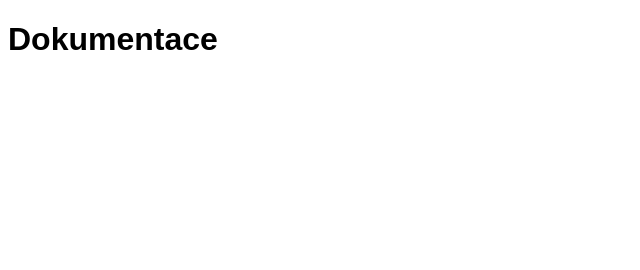
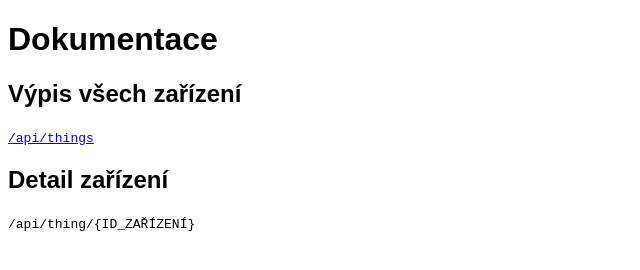
Before and after one commit to Czechitas-podklady-WEB/chytra-domacnost-api, a plain HTML site: page public/dokumentace/index.html in a window 1280 px wide. Shown: the whole page, without its empty margins (0-640 px from the left). Drawn offline with Linux system fonts and the light colour scheme.

Commit message:
Dokumentace: přidání odkazu na api endpoint

```diff
--- a/public/dokumentace/index.html
+++ b/public/dokumentace/index.html
@@ -9,5 +9,9 @@
 	</head>
 	<body>
 		<h1>Dokumentace</h1>
+		<h2>Výpis všech zařízení</h2>
+		<a href="/api/things"><code>/api/things</code></a>
+		<h2>Detail zařízení</h2>
+		<code>/api/thing/{ID_ZAŘÍZENÍ}</code>
 	</body>
 </html>
```
